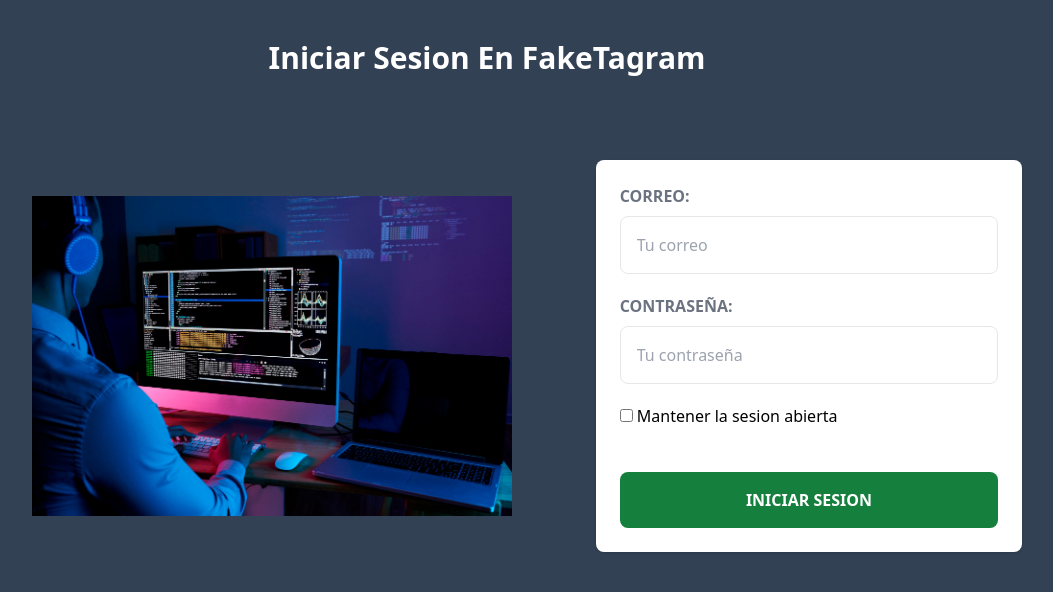
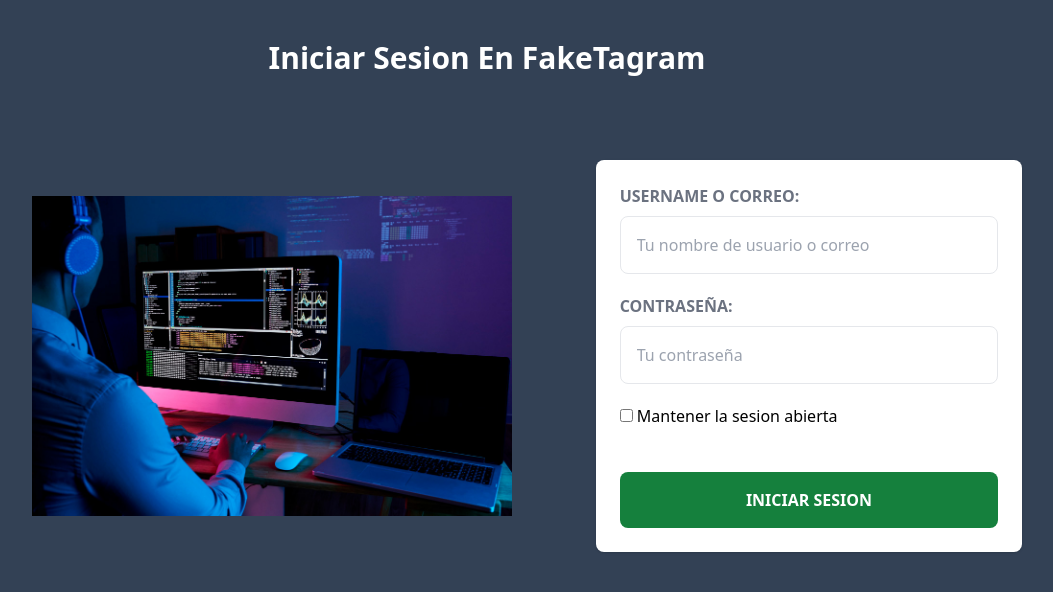
Before and after one commit to ValentinHRoldan/Laravel---FakeTagram, a Laravel app: page /login in a window 1280 px wide. Shown: the part 76-668 px from the top of the page, without its empty margins (153-1206 px from the left). Run offline with Laravel 12, Linux system fonts and the light colour scheme; style sheets or scripts are compiled from the project's sources; some libraries are stand-ins or nearby versions.

Commit message:
cambios variados

```diff
--- a/resources/js/app.js
+++ b/resources/js/script_img.js
@@ -49,4 +49,4 @@ dropzone.on("removedfile", function(){
     $formImg.classList.remove("text-red-700");
     $imgInput.value = "";
     $btnPost.disabled = true;
-})
+});
--- a/resources/views/auth/login.blade.php
+++ b/resources/views/auth/login.blade.php
@@ -7,6 +7,10 @@ FakeTagram - Login
 @section('titulo')
 Iniciar Sesion En FakeTagram
 @endsection
+
+@push('email_username')
+@vite('resources/js/script_email_username.js')
+@endpush
 
 @section('contenido')
     <div class="md:flex  md:justify-center md:gap-1 md:items-center">
@@ -20,8 +24,8 @@ Iniciar Sesion En FakeTagram
                     <p class="bg-red-700 text-white my-2 rounded-lg text-sm p-2 text-center font-bold">{{ session('mensaje') }}</p>
                 @endif
                 <div class="mb-5">
-                    <label for="email" class="mb-2 block uppercase text-gray-500 font-bold">Correo:</label>
-                    <input type="email" id="email" name="email" class="border p-4 w-full rounded-lg @error('name') border-red-700 @enderror" placeholder="Tu correo">
+                    <label for="email" class="mb-2 block uppercase text-gray-500 font-bold">Username o Correo:</label>
+                    <input type="email" id="email" name="email" class="border p-4 w-full rounded-lg @error('name') border-red-700 @enderror" placeholder="Tu nombre de usuario o correo">
                     @error('email')
                         <p class="bg-red-700 text-white my-2 rounded-lg text-sm p-2 text-center font-bold">{{ $message }}</p>
                     @enderror
--- a/resources/views/layouts/base.blade.php
+++ b/resources/views/layouts/base.blade.php
@@ -4,8 +4,9 @@
         <meta charset="utf-8">
         <meta name="viewport" content="width=device-width, initial-scale=1">
         @stack('styles')
+        @stack('script_img')
+        @stack('email_username')
         @vite('resources/css/app.css')
-        @vite('resources/js/app.js')
         <title>@yield('tituloHead')</title>
     </head>
     <body class="bg-slate-700 text-white m-0">
--- a/resources/views/posts/create.blade.php
+++ b/resources/views/posts/create.blade.php
@@ -12,6 +12,9 @@ Nueva Publicacion
 <link rel="stylesheet" href="https://unpkg.com/dropzone@5/dist/min/dropzone.min.css" type="text/css" />
 @endpush
 
+@push('script_img')
+@vite('resources/js/script_img.js')
+@endpush
 
 @section('contenido')
 <div class="md:flex  md:justify-center md:gap-1 md:items-center">
```
Also changed, not shown: resources/js/script_email_username.js (added, +10 -0 lines), public/uploads/21c7c3b3-0e07-4be9-a0ec-8eba6950bea3.jpg (added), public/uploads/99be3cd8-f57c-420f-9325-a3d06df779b7.jpg (added), public/uploads/b1b9aeba-892e-4baa-923a-6a17533e6ad8.jpg (added), public/uploads/cd78f64f-bd75-4c4b-a577-6d4cdb4b8887.jpg (added), public/uploads/cea7e322-b347-4379-bdcd-97e838d29c99.jpg (added).
